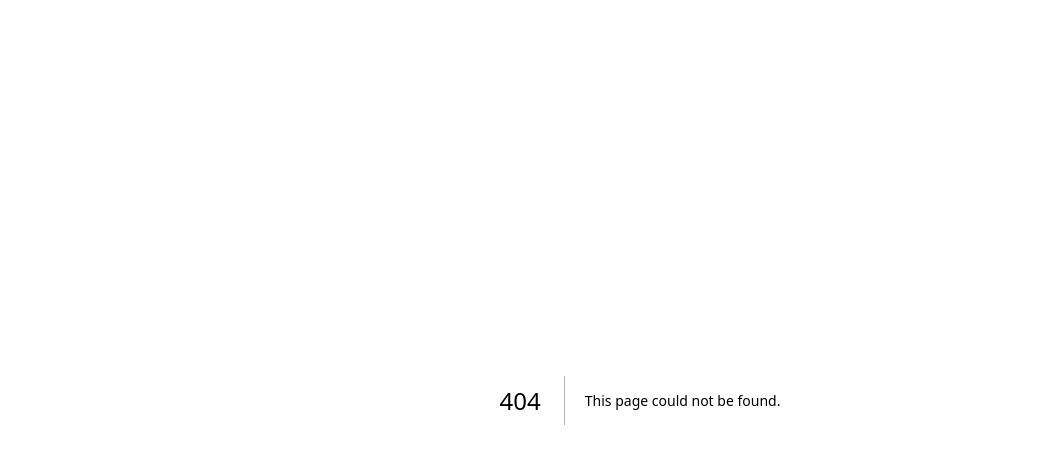
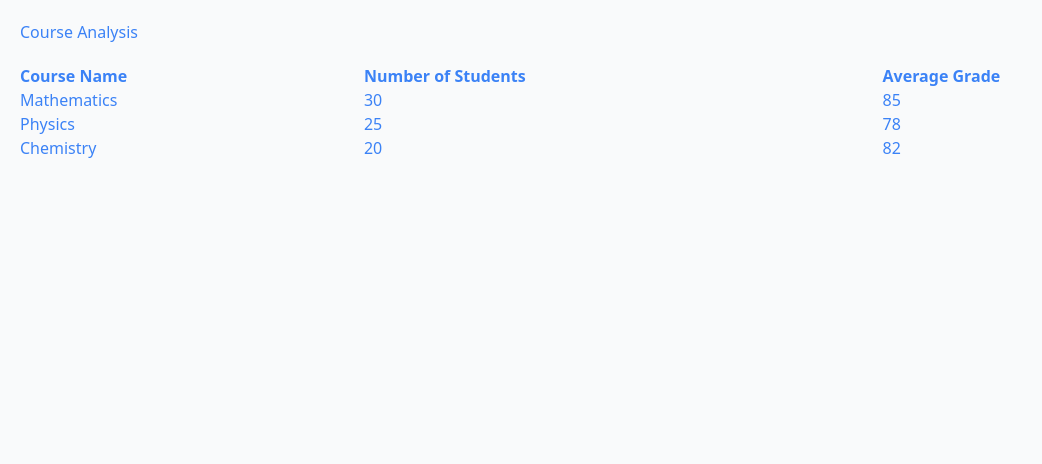
Before and after one commit to Alpha-code-max/grademaster, a Next.js app: page /analysis in a window 1280 px wide. Before the commit this address had no page. Shown: the top 464 px of the page, without its empty margins (0-1042 px from the left). Built offline with nearby package versions, Linux system fonts and the light colour scheme.

Commit message:
Added Place holder

```diff
--- /dev/null
+++ b/app/analysis/page.jsx
@@ -0,0 +1,35 @@
+import React from 'react';
+
+const AnalysisPage = () => {
+    const courses = [
+        { id: 1, name: 'Mathematics', students: 30, averageGrade: 85 },
+        { id: 2, name: 'Physics', students: 25, averageGrade: 78 },
+        { id: 3, name: 'Chemistry', students: 20, averageGrade: 82 },
+    ];
+
+    return (
+        <div style={{ padding: '20px' }}>
+            <h1>Course Analysis</h1>
+            <table border="1" style={{ width: '100%', textAlign: 'left', marginTop: '20px' }}>
+                <thead>
+                    <tr>
+                        <th>Course Name</th>
+                        <th>Number of Students</th>
+                        <th>Average Grade</th>
+                    </tr>
+                </thead>
+                <tbody>
+                    {courses.map((course) => (
+                        <tr key={course.id}>
+                            <td>{course.name}</td>
+                            <td>{course.students}</td>
+                            <td>{course.averageGrade}</td>
+                        </tr>
+                    ))}
+                </tbody>
+            </table>
+        </div>
+    );
+};
+
+export default AnalysisPage;
```
